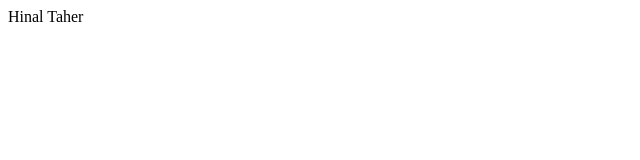
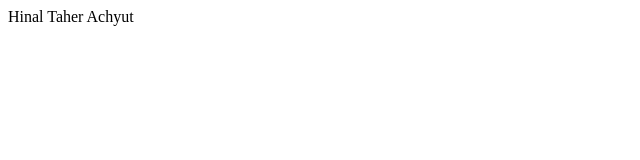
Before and after one commit to tmt8252/Project_frontend, a React (Vite) app: page / in a window 1280 px wide. Shown: the top 160 px of the page, without its empty margins (0-640 px from the left). Built offline with nearby package versions, Linux system fonts and the light colour scheme.

Commit message:
first commit

```diff
--- a/src/App.jsx
+++ b/src/App.jsx
@@ -2,7 +2,7 @@ import React from 'react'
 
 const App = () => {
   return (
-    <div>Hinal Taher</div>
+    <div>Hinal Taher Achyut</div>
   )
 }
 
```
